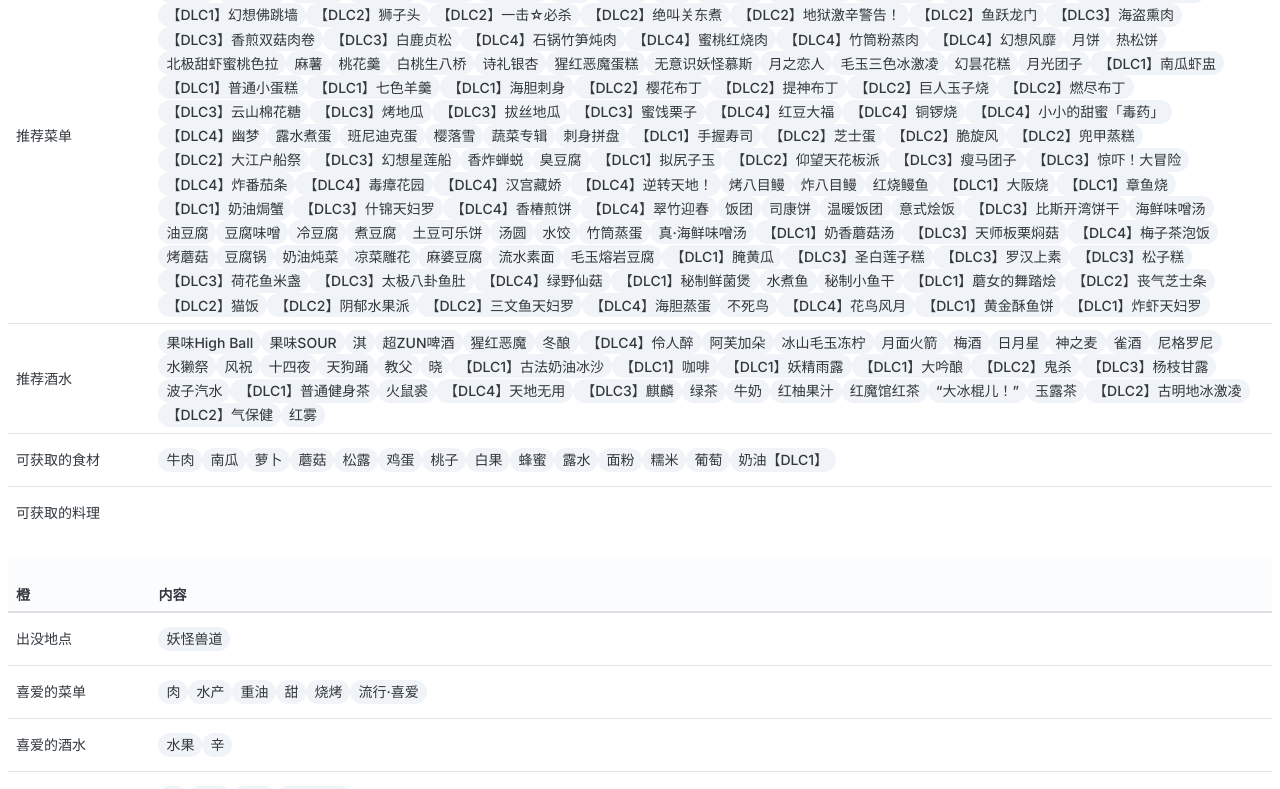
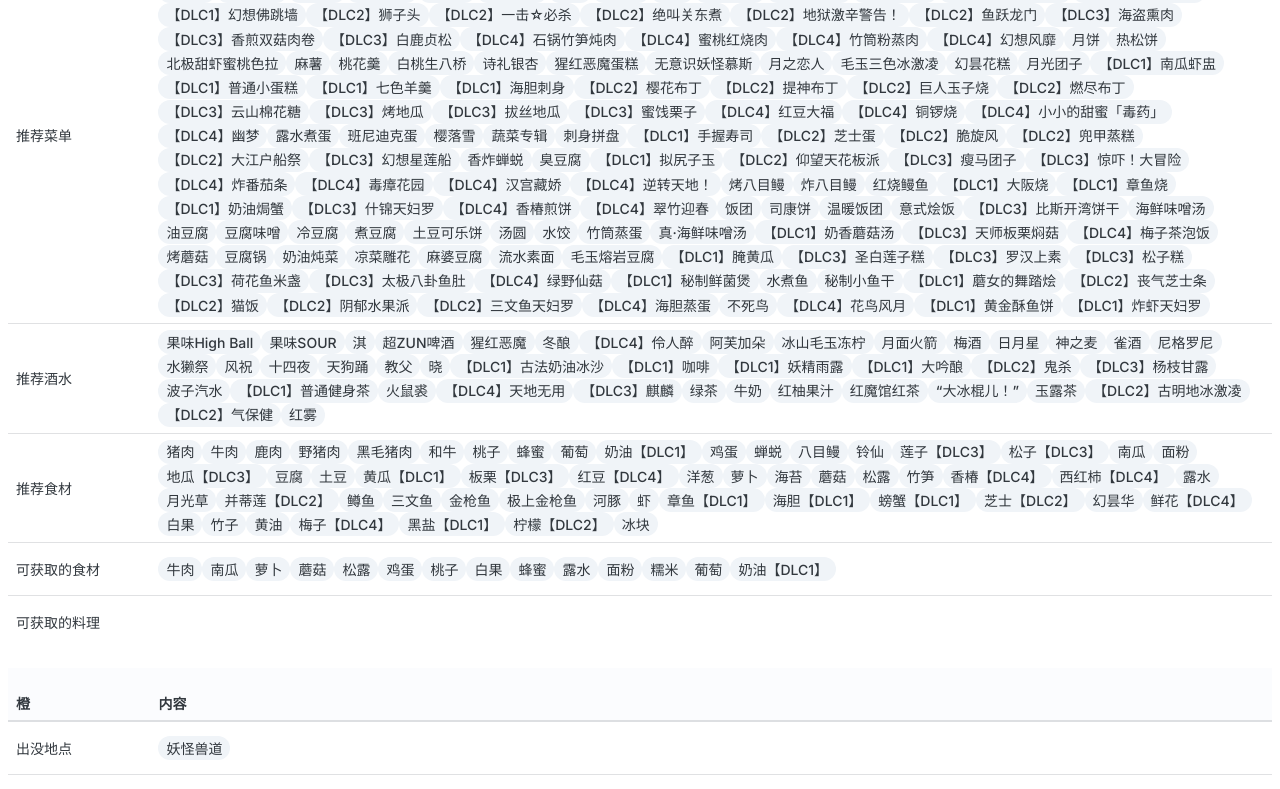
Before and after one commit to RainbowNeko/DaollSammQuery, a Next.js app: page / in a window 1280 px wide. Shown: the part 382-1171 px from the top of the page. Built offline with nearby package versions, Linux system fonts and the light colour scheme.

Commit message:
Added a function to recommend ingredients.

```diff
--- a/app/data.tsx
+++ b/app/data.tsx
@@ -446,6 +446,7 @@ export function PERSON_INFO() {
 interface RESPONS_PLACE {
     出现的人物: string[],
     推荐菜单: string[],
+    推荐食材: string[],
     推荐酒水: string[],
     可获取的食材: string[],
     可获取的料理: string[]
@@ -464,7 +465,8 @@ export function PLACE_INFO(local: string) {
         推荐菜单: [],
         推荐酒水: [],
         可获取的食材: [],
-        可获取的料理: []
+        可获取的料理: [],
+        推荐食材: []
     }
     // 出现的人物
     personInfo.forEach((pi, name) => {
@@ -512,12 +514,13 @@ export function PLACE_INFO(local: string) {
         })
     })
 
-    like食材 = Array.from(new Set(like料理))
+    like食材 = Array.from(new Set(like食材))
     like料理 = Array.from(new Set(like料理))
     like酒水 = Array.from(new Set(like酒水))
 
     rp.推荐菜单 = like料理
     rp.推荐酒水 = like酒水
+    rp.推荐食材 = like食材
 
     // 可获取的食材
     var 可获取的食材: string[] = []
--- a/app/page.tsx
+++ b/app/page.tsx
@@ -111,6 +111,9 @@ export default function Home() {
             <td> 推荐酒水</td><td>{res_place.推荐酒水.map(c => { return <Chip key={c}>{c}</Chip> })}</td>
           </tr>
           <tr>
+            <td> 推荐食材</td><td>{res_place.推荐食材.map(c => { return <Chip key={c}>{c}</Chip> })}</td>
+          </tr>
+          <tr>
             <td> 可获取的食材</td><td>{res_place.可获取的食材.map(c => { return <Chip key={c}>{c}</Chip> })}</td>
           </tr>
           <tr>
```
